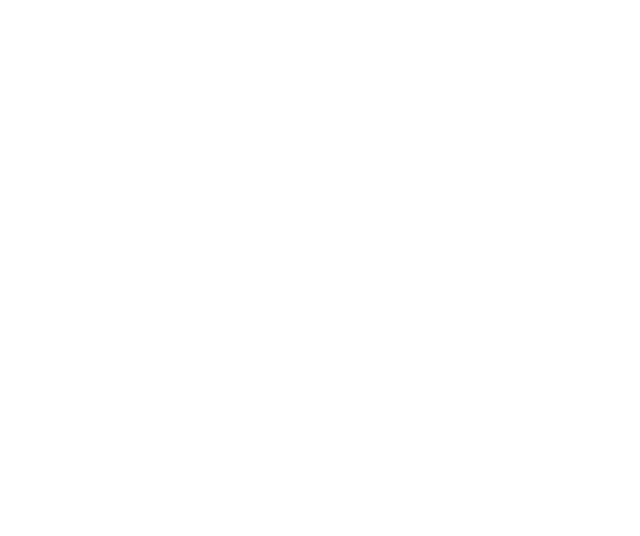
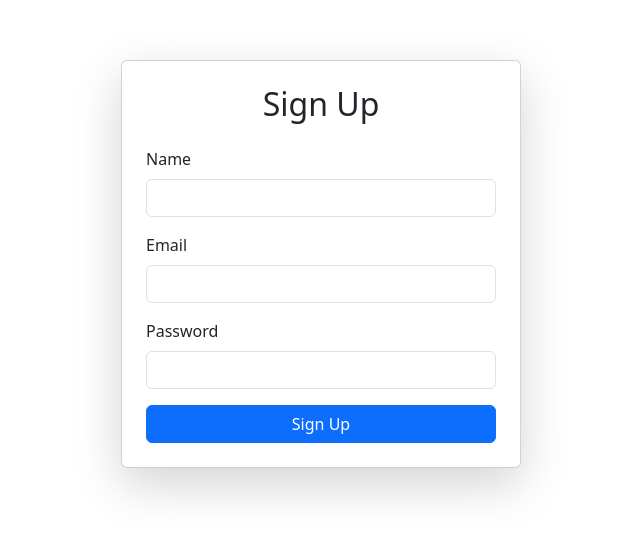
Before and after one commit to Rohit3596Singh/freelancerwala, a React (Vite) app in the folder client/: page /signup in a window 1280 px wide. Before the commit this address had no page. Shown: the part 136-672 px from the top of the page, without its empty margins (319-959 px from the left). Built offline with nearby package versions, Linux system fonts and the light colour scheme.

Commit message:
login signup pages

```diff
--- a/client/src/App.jsx
+++ b/client/src/App.jsx
@@ -5,6 +5,8 @@
 import Home from "./components/home";
 import Sales from "./Pages/sales/sales";
 import AddToCart from "./Pages/addToCart/addToCart"
+import Login from "./Pages/auth/Login"
+import Signup from "./Pages/auth/Signup"
 
 function App() {
   const [count, setCount] = useState(0)
@@ -20,6 +22,8 @@
         <Route path="/home" element={<Home />} />
         <Route path="/sales" element={<Sales />} />
         <Route path="/addtocart" element={<AddToCart />} />
+        <Route path="/login" element={<Login />} />
+        <Route path="/signup" element={<Signup />} />
       </Routes>
     </Router>
     </>
--- /dev/null
+++ b/client/src/Pages/auth/Login.jsx
@@ -0,0 +1,50 @@
+import React, { useState } from "react";
+import "bootstrap/dist/css/bootstrap.min.css";
+
+const Login = () => {
+  const [formData, setFormData] = useState({ email: "", password: "" });
+
+  const handleChange = (e) => {
+    setFormData({ ...formData, [e.target.name]: e.target.value });
+  };
+
+  const handleSubmit = (e) => {
+    e.preventDefault();
+    alert("Login Successful!" + JSON.stringify(formData, null, 2));
+  };
+
+  return (
+    <div className="container d-flex justify-content-center align-items-center vh-100">
+      <div className="card p-4 shadow-lg" style={{ width: "400px" }}>
+        <h2 className="text-center mb-4">Login</h2>
+        <form onSubmit={handleSubmit}>
+          <div className="mb-3">
+            <label className="form-label">Email</label>
+            <input
+              type="email"
+              className="form-control"
+              name="email"
+              value={formData.email}
+              onChange={handleChange}
+              required
+            />
+          </div>
+          <div className="mb-3">
+            <label className="form-label">Password</label>
+            <input
+              type="password"
+              className="form-control"
+              name="password"
+              value={formData.password}
+              onChange={handleChange}
+              required
+            />
+          </div>
+          <button type="submit" className="btn btn-primary w-100">Login</button>
+        </form>
+      </div>
+    </div>
+  );
+};
+
+export default Login;
--- /dev/null
+++ b/client/src/Pages/auth/Signup.jsx
@@ -0,0 +1,61 @@
+import React, { useState } from "react";
+import "bootstrap/dist/css/bootstrap.min.css";
+
+const SignUp = () => {
+  const [formData, setFormData] = useState({ name: "", email: "", password: "" });
+
+  const handleChange = (e) => {
+    setFormData({ ...formData, [e.target.name]: e.target.value });
+  };
+
+  const handleSubmit = (e) => {
+    e.preventDefault();
+    alert("Signup Successful!" + JSON.stringify(formData, null, 2));
+  };
+
+  return (
+    <div className="container d-flex justify-content-center align-items-center vh-100">
+      <div className="card p-4 shadow-lg" style={{ width: "400px" }}>
+        <h2 className="text-center mb-4">Sign Up</h2>
+        <form onSubmit={handleSubmit}>
+          <div className="mb-3">
+            <label className="form-label">Name</label>
+            <input
+              type="text"
+              className="form-control"
+              name="name"
+              value={formData.name}
+              onChange={handleChange}
+              required
+            />
+          </div>
+          <div className="mb-3">
+            <label className="form-label">Email</label>
+            <input
+              type="email"
+              className="form-control"
+              name="email"
+              value={formData.email}
+              onChange={handleChange}
+              required
+            />
+          </div>
+          <div className="mb-3">
+            <label className="form-label">Password</label>
+            <input
+              type="password"
+              className="form-control"
+              name="password"
+              value={formData.password}
+              onChange={handleChange}
+              required
+            />
+          </div>
+          <button type="submit" className="btn btn-primary w-100">Sign Up</button>
+        </form>
+      </div>
+    </div>
+  );
+};
+
+export default SignUp;
```
